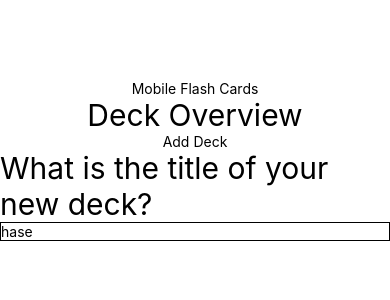
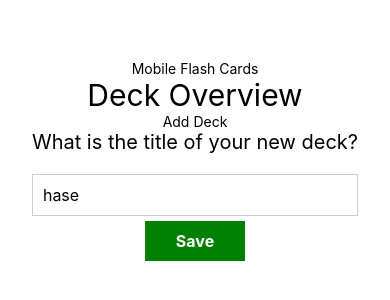
Before and after one commit to ykollega/project-udaci-cards, a React Native app: screen / in a window 390 px wide. Shown: the part 262-562 px from the top of the page. Built offline with nearby package versions, Linux system fonts and the light colour scheme.

Commit message:
feat: initiated redux. also decks can be added to store.

```diff
--- a/App.js
+++ b/App.js
@@ -2,16 +2,24 @@ import React from 'react';
 import { StyleSheet, Text, View } from 'react-native';
 import DeckOverview from './components/DeckOverview';
 import AddDeck from './components/AddDeck';
+import { createStore } from 'redux';
+import { Provider } from 'react-redux';
+import reducer from './reducers';
+import middleware from './middleware';
+
+const store = createStore(reducer, middleware);
 
 class App extends React.Component {
     render() {
         return (
+            <Provider store={store}>
                 <View style={styles.container}>
                     <Text>Mobile Flash Cards</Text>
                     <DeckOverview />
                     <Text>Add Deck</Text>
                     <AddDeck />
                 </View>
+            </Provider>
         );
     }
 }
--- /dev/null
+++ b/actions/index.js
@@ -0,0 +1,51 @@
+// action names
+export const RECEIVE_DATA = 'RECEIVE_DATA';
+export const ADD_DECK = 'ADD_DECK';
+export const REMOVE_DECK = 'REMOVE_DECK';
+export const ADD_CARD = 'ADD_CARD';
+export const REMOVE_CARD = 'REMOVE_CARD';
+
+// action wrappers (return objects)
+export function addDeck(deckName) {
+    return {
+        type: ADD_DECK,
+        deckName,
+    };
+}
+
+export function removeDeck(deckId) {
+    return {
+        type: REMOVE_DECK,
+        deckId,
+    };
+}
+
+export function addCard(cardQuestion, cardAnswer) {
+    return {
+        type: ADD_CARD,
+        cardQuestion,
+        cardAnswer,
+    };
+}
+
+export function removeCard(cardId) {
+    return {
+        type: REMOVE_CARD,
+        cardId,
+    };
+}
+
+function receiveData(data) {
+    return {
+        type: RECEIVE_DATA,
+        data,
+    };
+}
+
+export function handleInitialData() {
+    return dispatch => {
+        return Promise.all([_getData()]).then(data =>
+            dispatch(receiveData(data))
+        );
+    };
+}
--- a/components/AddDeck.js
+++ b/components/AddDeck.js
@@ -1,5 +1,14 @@
 import React from 'react';
-import { Text, View, TextInput, StyleSheet } from 'react-native';
+import {
+    Text,
+    View,
+    TextInput,
+    StyleSheet,
+    TouchableHighlight,
+    KeyboardAvoidingView,
+} from 'react-native';
+import { connect } from 'react-redux';
+import { addDeck } from '../actions';
 
 class AddDeck extends React.Component {
     state = {
@@ -10,10 +19,14 @@ class AddDeck extends React.Component {
         this.setState({ text: newText });
     };
 
+    handleSubmit = () => {
+        this.props.addDeck(this.state.text);
+    };
+
     render() {
         return (
-            <View>
-                <Text style={{ fontSize: 30 }}>
+            <KeyboardAvoidingView behavior="padding">
+                <Text style={styles.headline}>
                     What is the title of your new deck?
                 </Text>
                 <TextInput
@@ -21,17 +34,56 @@ class AddDeck extends React.Component {
                     onChangeText={this.handleOnChangeText}
                     value={this.state.text}
                 />
-            </View>
+                <TouchableHighlight
+                    underlayColor="#eee"
+                    style={styles.button}
+                    onPress={this.handleSubmit}
+                >
+                    <Text style={styles.buttonText}>Save</Text>
+                </TouchableHighlight>
+            </KeyboardAvoidingView>
         );
     }
 }
 
 const styles = StyleSheet.create({
+    headline: {
+        fontSize: 20,
+        textAlign: 'center',
+        marginBottom: 20,
+    },
     input: {
         borderWidth: 1,
         borderStyle: 'solid',
-        borderColor: 'black',
+        borderColor: '#ccc',
+        padding: 10,
+        marginBottom: 5,
+        fontSize: 16,
+    },
+    button: {
+        backgroundColor: 'green',
+        padding: 10,
+        width: 100,
+        alignSelf: 'center',
+    },
+    buttonText: {
+        textAlign: 'center',
+        color: 'white',
+        fontWeight: 'bold',
+        fontSize: 16,
     },
 });
 
-export default AddDeck;
+function mapStateToProps(state) {
+    return {};
+}
+
+function mapDispatchToProps(dispatch) {
+    return {
+        addDeck: deckName => {
+            dispatch(addDeck(deckName));
+        },
+    };
+}
+
+export default connect(mapStateToProps, mapDispatchToProps)(AddDeck);
--- a/components/DeckOverview.js
+++ b/components/DeckOverview.js
@@ -1,10 +1,32 @@
 import React from 'react';
 import { Text, View } from 'react-native';
+import { connect } from 'react-redux';
 
-const DeckOverview = (props) =>
-    <Text style={{ fontSize: 30 }}>
-        Deck Overview
-    </Text>
+class DeckOverview extends React.Component {
+    render() {
+        return (
+            <View>
+                <Text style={{ fontSize: 30 }}>Deck Overview</Text>
+                {Object.keys(this.props.decks).map(key => {
+                    return <Text>{this.props.decks[key].title}</Text>;
+                })}
+            </View>
+        );
+    }
+}
 
+function mapStateToProps(state) {
+    return {
+        decks: state.decks,
+    };
+}
 
-export default DeckOverview;
+function mapDispatchToProps(dispatch) {
+    return {
+        addDeck: deckName => {
+            dispatch(addDeck(deckName));
+        },
+    };
+}
+
+export default connect(mapStateToProps, mapDispatchToProps)(DeckOverview);
--- a/package.json
+++ b/package.json
@@ -13,6 +13,7 @@
     "react-dom": "16.8.3",
     "react-native": "https://github.com/expo/react-native/archive/sdk-35.0.0.tar.gz",
     "react-native-web": "^0.11.7",
+    "react-redux": "^7.1.3",
     "redux": "^4.0.4",
     "redux-thunk": "^2.3.0"
   },
--- a/reducers/decks.js
+++ b/reducers/decks.js
@@ -1,11 +1,23 @@
-import { ADD_DECK, REMOVE_DECK } from '../actions/decks';
+import { ADD_DECK, REMOVE_DECK, ADD_CARD, REMOVE_CARD } from '../actions';
 
 export default function decks(state = {}, action) {
     switch (action.type) {
         case ADD_DECK: {
+            return {
+                ...state,
+                [JSON.stringify(action.deckName)]: {
+                    title: action.deckName,
+                    questions: [],
+                },
+            };
+        }
+        case REMOVE_DECK: {
             return state;
         }
-        case REMOVE_DECK: {
+        case ADD_CARD: {
+            return state;
+        }
+        case REMOVE_CARD: {
             return state;
         }
         default:
--- a/reducers/index.js
+++ b/reducers/index.js
@@ -1,11 +1,9 @@
 import { combineReducers } from 'redux';
 
 import loading from './loading';
-import questions from './decks';
-import users from './cards';
+import decks from './decks';
 
 export default combineReducers({
     loading,
     decks,
-    cards,
 });
--- a/reducers/loading.js
+++ b/reducers/loading.js
@@ -1,4 +1,4 @@
-import { RECEIVE_DATA } from '../actions/shared';
+import { RECEIVE_DATA } from '../actions/';
 
 // loading reducer just does one thing:
 // react on RECEICVE_DATA action which fills the store on app load
```
Also changed, not shown: actions/cards.js (deleted, +0 -17 lines), actions/decks.js (deleted, +0 -16 lines), actions/shared.js (deleted, +0 -20 lines), reducers/cards.js (deleted, +0 -14 lines), 2 other files (tests, documents, lock files or other folders). Lines whose indentation alone changed are shown as unchanged.
